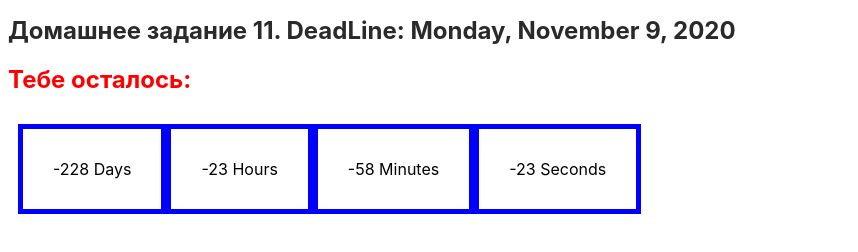
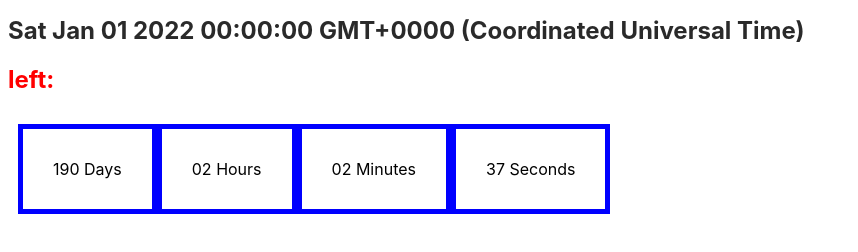
Before and after one commit to vitalii-speka/goit-js-hw-11-timer, a website built with Parcel: page src/index.html in a window 1280 px wide. Shown: the whole page, without its empty margins (0-858 px from the left). Built offline with nearby package versions, Linux system fonts and the light colour scheme.

Commit message:
add change

```diff
--- a/package.json
+++ b/package.json
@@ -5,13 +5,13 @@
   "main": "index.js",
   "scripts": {
     "dev": "parcel src/index.html",
-    "build": "parcel build src/index.html --public-url /goit-js-hw-11-timer/",
+    "build": "parcel build src/index.html --public-url /js-timer/",
     "deploy": "gh-pages -d dist",
     "predeploy": "npm run build"
   },
   "repository": {
     "type": "git",
-    "url": "git+https://github.com/vitalii-speka/goit-js-hw-11-timer.git"
+    "url": "git+https://github.com/vitalii-speka/js-timer"
   },
   "keywords": [],
   "author": "Alexander Repeta <alexander.repeta@gmail.com>",
@@ -19,7 +19,7 @@
   "bugs": {
     "url": "https://github.com/luxplanjay/parcel-deploy-tutorial/issues"
   },
-  "homepage": "https://vitalii-speka.github.io/goit-js-hw-11-timer/",
+  "homepage": "https://github.com/vitalii-speka/js-timer",
   "devDependencies": {
     "parcel-bundler": "^1.12.4",
     "parcel-plugin-nuke-dist": "^1.0.1"
--- a/src/index.html
+++ b/src/index.html
@@ -3,11 +3,11 @@
   <head>
     <meta charset="UTF-8" />
     <meta name="viewport" content="width=device-width, initial-scale=1.0" />
-    <title>goit-js-hw-11-timer</title>
+    <title>js-timer</title>
   </head>
   <body>
-    <h1> Домашнее задание 11. DeadLine: Monday, November 9, 2020</h1>
-    <h2>Тебе осталось:</h2>
+    <h1 data-value="your-date"> Your date</h1>
+    <h2>left:</h2>
     <div class="timer" id="timer-1">
       <div class="field">
         <span class="value" data-value="days">11</span>
--- a/src/index.js
+++ b/src/index.js
@@ -8,9 +8,10 @@ const daysRef = document.querySelector('[data-value="days"]');
 const hoursRef = document.querySelector('[data-value="hours"]');
 const minsRef = document.querySelector('[data-value="mins"]');
 const secsRef = document.querySelector('[data-value="secs"]');
+const dateRef = document.querySelector('[data-value="your-date"]');
 
 class CountdownTimer {
-    constructor({selector, targetDate, updateTime}) {
+  constructor({ selector, targetDate, updateTime }) {
     this.selector = selector;
     this.targetDate = targetDate;
     this.updateTime = updateTime;
@@ -47,15 +48,16 @@ class CountdownTimer {
 
 const timer = new CountdownTimer({
   selector: '#timer-1',
-  targetDate: new Date(2020, 10, 8, 23, 0, 0, 0),
+  targetDate: new Date(2021, 12, 1, 0, 0, 0, 0),
   updateTime: writeDownNewDateInMarkup,
 });
 
 timer.start();
 
-function writeDownNewDateInMarkup ({ days, hours, mins, secs }) {
+function writeDownNewDateInMarkup({ days, hours, mins, secs }) {
   daysRef.textContent = `${days}`;
   hoursRef.textContent = hours;
   minsRef.textContent = mins;
   secsRef.textContent = secs;
+  dateRef.textContent = this.targetDate;
 }
```
Lines whose indentation alone changed are shown as unchanged.
